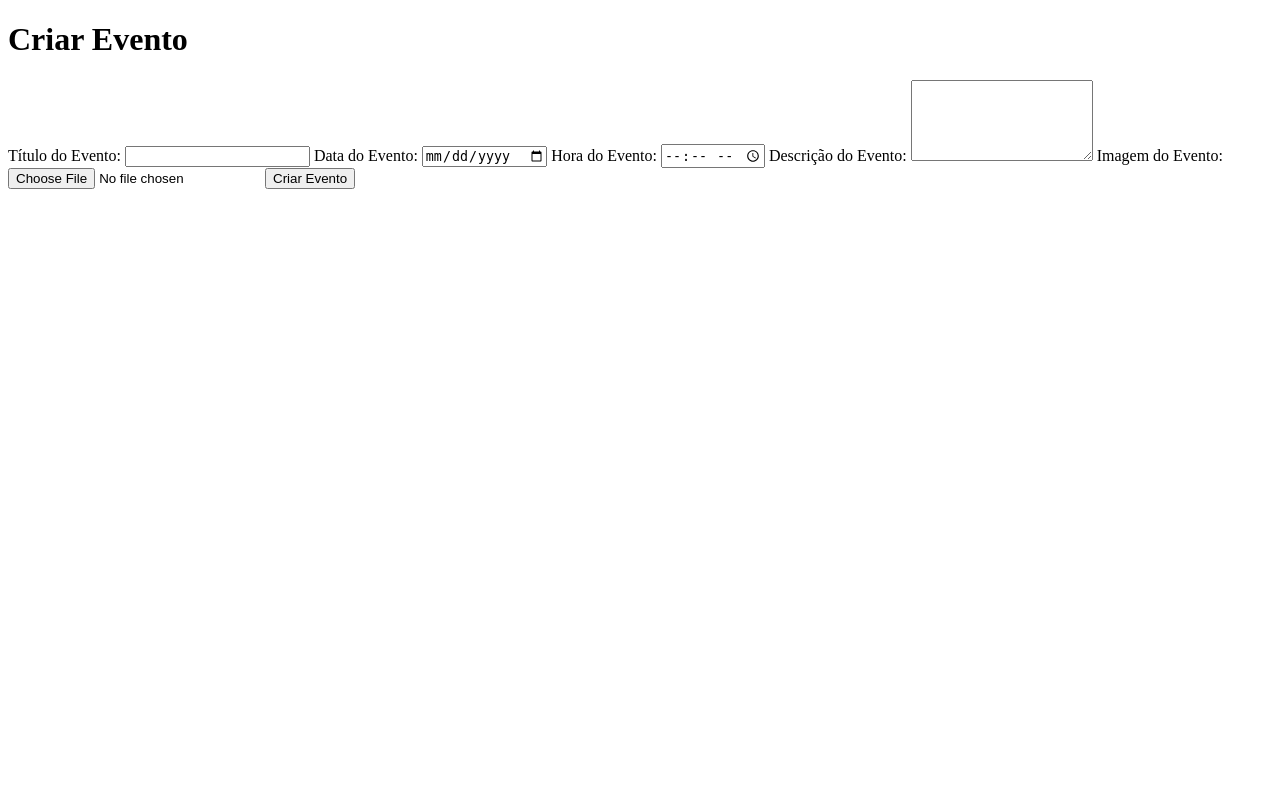
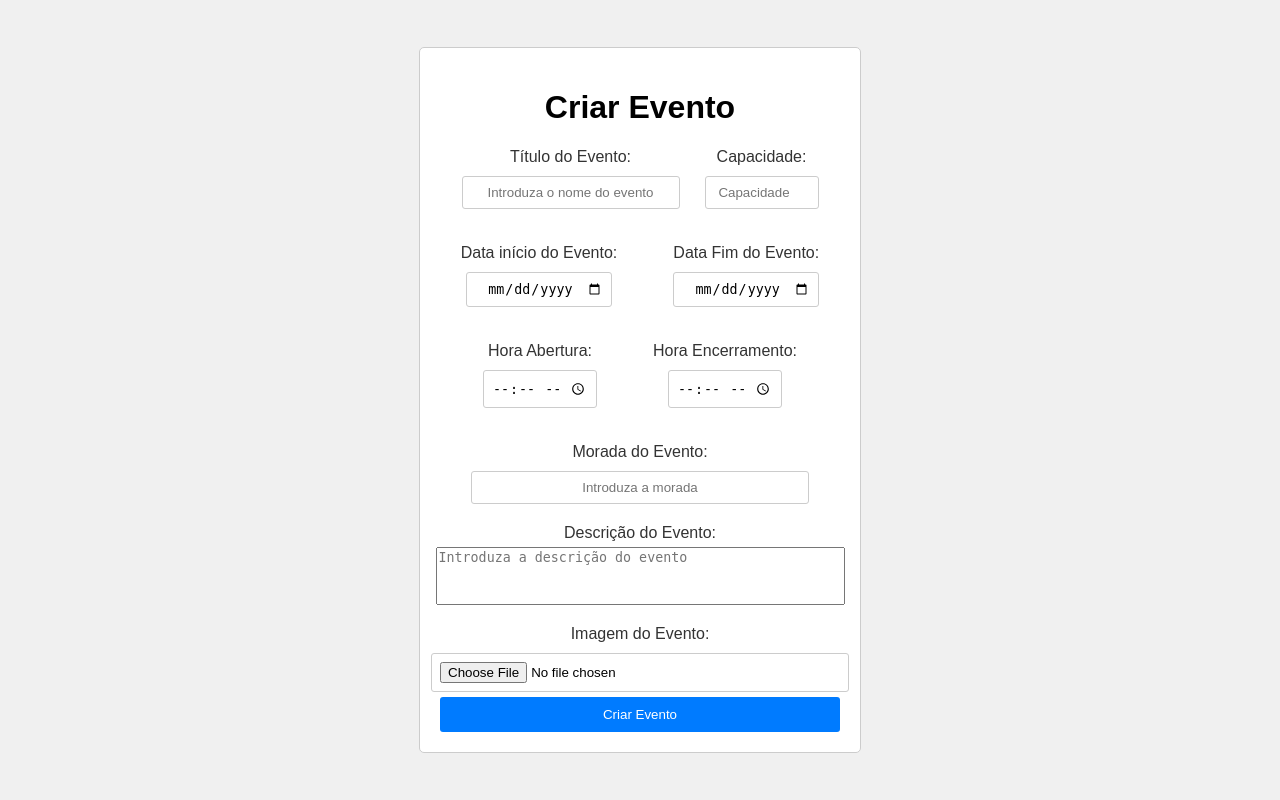
Before and after one commit to BernardoLF/Eventify, a PHP site: page /app/views/newEvent.php in a window 1280 px wide. Run offline with PHP 8.4, Linux system fonts and the light colour scheme.

Commit message:
funcionamento do criar eventos e o evento no dashboard

```diff
--- a/app/config/routes.php
+++ b/app/config/routes.php
@@ -15,10 +15,10 @@ return[
     ],
     'event' => [
         'controller' => 'EventController',
-        'action' => 'event'
+        'action' => 'index'
     ],
     'newEvent' => [
-        'controller' => 'NewEventController',
+        'controller' => 'EventController',
         'action' => 'newEvent'
     ],
     'perfil' => [
--- a/app/controllers/UserListController.php
+++ b/app/controllers/UserListController.php
@@ -1,5 +1,5 @@
 <?php
-
+session_start();
 
 class UserListController{
 
--- a/app/controllers/dashboardController.php
+++ b/app/controllers/dashboardController.php
@@ -7,7 +7,7 @@ class dashboardController {
     public function index() {
         // Verificar se o usuário está autenticado
         if (!isset($_SESSION['email'])) {
-            header('Location: /login'); // Redireciona para a página de login se não estiver autenticado
+            header('Location: /'); // Redireciona para a página de login se não estiver autenticado
             exit;
         }
 
--- a/app/controllers/perfilController.php
+++ b/app/controllers/perfilController.php
@@ -1,5 +1,5 @@
 <?php
-
+session_start();
 
 class perfilController{
 
--- a/app/database/connection.php
+++ b/app/database/connection.php
@@ -10,7 +10,7 @@ class Connection{
                 self::$instance = new PDO(
                     dsn: 'mysql:host=localhost; dbname=controlo_eventos',
                     username: 'root',
-                    password: 'Messi8',
+                    password: 'ShadowKnight1305+',
                     options: [
                         PDO::ATTR_ERRMODE => PDO::ERRMODE_EXCEPTION,
                         PDO::ATTR_DEFAULT_FETCH_MODE => PDO::FETCH_ASSOC
--- a/app/models/AuthModel.php
+++ b/app/models/AuthModel.php
@@ -18,7 +18,7 @@ class Auth{
 
         $stmt = $this->db->prepare(query: $sql);
 
-        return $stmt ->execute(params: [
+        return $stmt->execute(params: [
             ':nome' => $nome,
             ':email' => $email,
             ':password' => $hashedPassword
--- a/app/views/dashboard.php
+++ b/app/views/dashboard.php
@@ -17,8 +17,9 @@
         <div class="eventos-container">
             <?php foreach ($eventos as $evento): ?>
                 <div class="evento">
-                    <h3><?= htmlspecialchars($evento['nome']); ?></h3>
-                    <p class="data"><?= htmlspecialchars($evento['data']); ?></p>
+                    <h3><?= htmlspecialchars($evento['titulo']); ?></h3>
+                    <img src='./images/<?= htmlspecialchars($evento['imagem']); ?>' alt="">
+                    <p class="data"><?= htmlspecialchars($evento['data_inicio']); ?></p>
                     <p><?= htmlspecialchars($evento['descricao']); ?></p>
                 </div>
             <?php endforeach; ?>
--- a/app/views/newEvent.php
+++ b/app/views/newEvent.php
@@ -2,30 +2,74 @@
 <html lang="en">
 <head>
     <meta charset="UTF-8">
-    <meta name="viewport" content="width=device-width, initial-scale=1.0">
+    <link rel="stylesheet" href="./css/new_event.css">
     <title>Document</title>
+    <script>
+        function updateEndDate() {
+            // Obtém a data selecionada no campo de início
+            const dataInicio = document.getElementById('startDate').value;
+            // Define a data mínima do campo de fim para ser igual ou maior
+            document.getElementById('dataFim').min = startDate;
+        }
+    </script>
 </head>
+
 <body>
 
-    <form action="/dashboard">
+    <form method="post" enctype="multipart/form-data">
     <h1>Criar Evento</h1>
 
-    <label for="titulo">Título do Evento:</label>
-    <input type="text" id="titulo" name="titulo" required>
+    <div>
+        <div class="contents" style="margin-right: 25px;">
+            <label for="titulo" >Título do Evento:</label>
+            <input type="text" id="titulo" name="titulo" placeholder="Introduza o nome do evento" style="width:25vh;" required>
+        </div>
+        <div class="contents">
+            <label for="capacidade">Capacidade:</label>
+            <input type="number" id="capacidade" name="capacidade" placeholder="Capacidade" style="width: 12vh"required>
+        </div>
+    </div>
 
-    <label for="data">Data do Evento:</label>
-    <input type="date" id="data" name="data" required>
+    <div>
+        <div class="contents margin">
+            <label for="dataInicio">Data início do Evento:</label>
+            <input type="date" id="data" class="data" name="dataInicio" required min="<?php echo date('Y-m-d') ?>" onkeydown="return false;">
+        </div>
 
-    <label for="hora">Hora do Evento:</label>
-    <input type="time" id="hora" name="hora" required>
+        <div class="contents">
+            <label for="dataFim">Data Fim do Evento:</label>
+            <input type="date" id="data" class="data" name="dataFim" required min="<?php echo date('Y-m-d'); ?>" onkeydown="return false;" oninput="this.setAttribute('min', document.getElementById('dataInicio').value);">
+        </div>
+    </div>
+
+    <div>
+        <div class="contents margin">
+            <label for="hora">Hora Abertura:</label>
+            <input type="time" id="hora" class="hora" name="horaInicio" step="60" required>
+        </div>
+
+        <div class="contents">
+            <label for="hora">Hora Encerramento:</label>
+            <input type="time" id="hora" class="hora" name="horaFim" step="60" required>
+        </div>
+    </div>
+
+
+    <label for="localizacao" >Morada do Evento:</label>
+    <input type="text" id="localizacao" name="localizacao" placeholder="Introduza a morada" style="margin-bottom:20px; width:40vh" required>
 
     <label for="descricao">Descrição do Evento:</label>
-    <textarea id="descricao" name="descricao" rows="5" required></textarea>
+    <textarea id="descricao" name="descricao" style="width: 403px; height: 52px; resize: none; overflow: hidden; margin-bottom:20px" maxlength="215" placeholder="Introduza a descrição do evento"required></textarea>
 
     <label for="imagem">Imagem do Evento:</label>
-    <input type="file" id="imagem" name="imagem" accept="image/*" required>
+    <input type="file" id="imagem" name="imagem" required>
 
-    <button type="submit">Criar Evento</button>
+    <button type="submit" name="acao">Criar Evento</button>
     </form>
+    <script>
+        document.getElementByName('dataInicio').addEventListener('change', function() {
+            document.getElementByName('dataFim').setAttribute('min', this.value);
+        });
+    </script>
 </body>
 </html>
--- /dev/null
+++ b/css/new_event.css
@@ -0,0 +1,102 @@
+body {
+    font-family: Arial, sans-serif;
+    background-color: #f0f0f0;
+    text-align: center;
+    margin: 0;
+    padding: 0;
+    display: flex;
+    justify-content: center;
+    align-items: center;
+    flex-direction: column;
+    height: 100vh;
+}
+
+h2 {
+    color: #333;
+    margin-bottom: 20px;
+}
+
+div{
+    display: flex;
+    align-items: center;
+    justify-content: center;
+}
+
+.contents{
+    display: flex;
+    flex-direction: column;
+    align-items: center;
+}
+
+.contents.margin{
+    margin-right: 7vh;
+}
+
+form {
+    display: flex;
+    flex-direction: column;
+    margin-right: 20px;
+    align-items: center;
+    background: #fff;
+    padding: 20px;
+    margin: 20px 0;
+    width: 100%;
+    max-width: 400px;
+    border: 1px solid #ccc;
+    border-radius: 5px;
+}
+
+form div {
+    margin-bottom: 15px;
+    text-align: left;
+}
+
+label {
+    display: block;
+    margin-bottom: 5px;
+    color: #333;
+}
+
+input {
+    text-align: center;
+    width: 100%;
+    padding: 8px;
+    margin: 5px 0;
+    border: 1px solid #ccc;
+    border-radius: 3px;
+}
+
+.data{
+    width: 16vh;
+}
+
+.hora{
+    width: 12vh;
+}
+
+button {
+    width: 100%;
+    padding: 10px;
+    background-color: #007bff;
+    color: white;
+    border: none;
+    border-radius: 3px;
+    cursor: pointer;
+}
+
+button:hover {
+    background-color: #0056b3;
+}
+
+p {
+    margin-top: 15px;
+}
+
+p a {
+    color: #007bff;
+    text-decoration: none;
+}
+
+p a:hover {
+    text-decoration: underline;
+}
```
Also changed, not shown: app/controllers/EventController.php (+96 -1 lines), app/controllers/NewEventController.php (deleted, +0 -12 lines), app/models/DashboardModel.php (+11 -2 lines), app/models/EventModel.php (added, +84 -0 lines).
